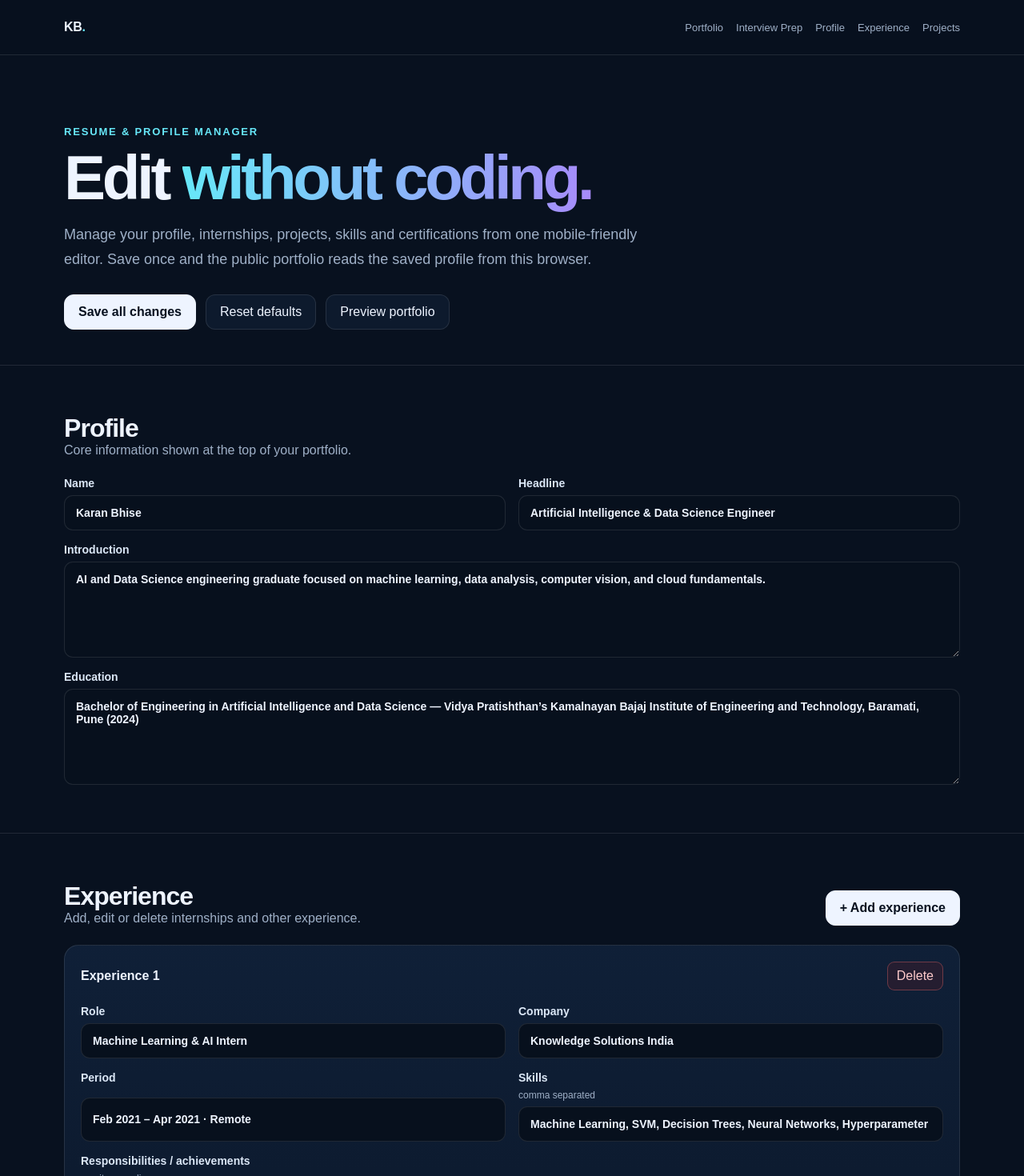
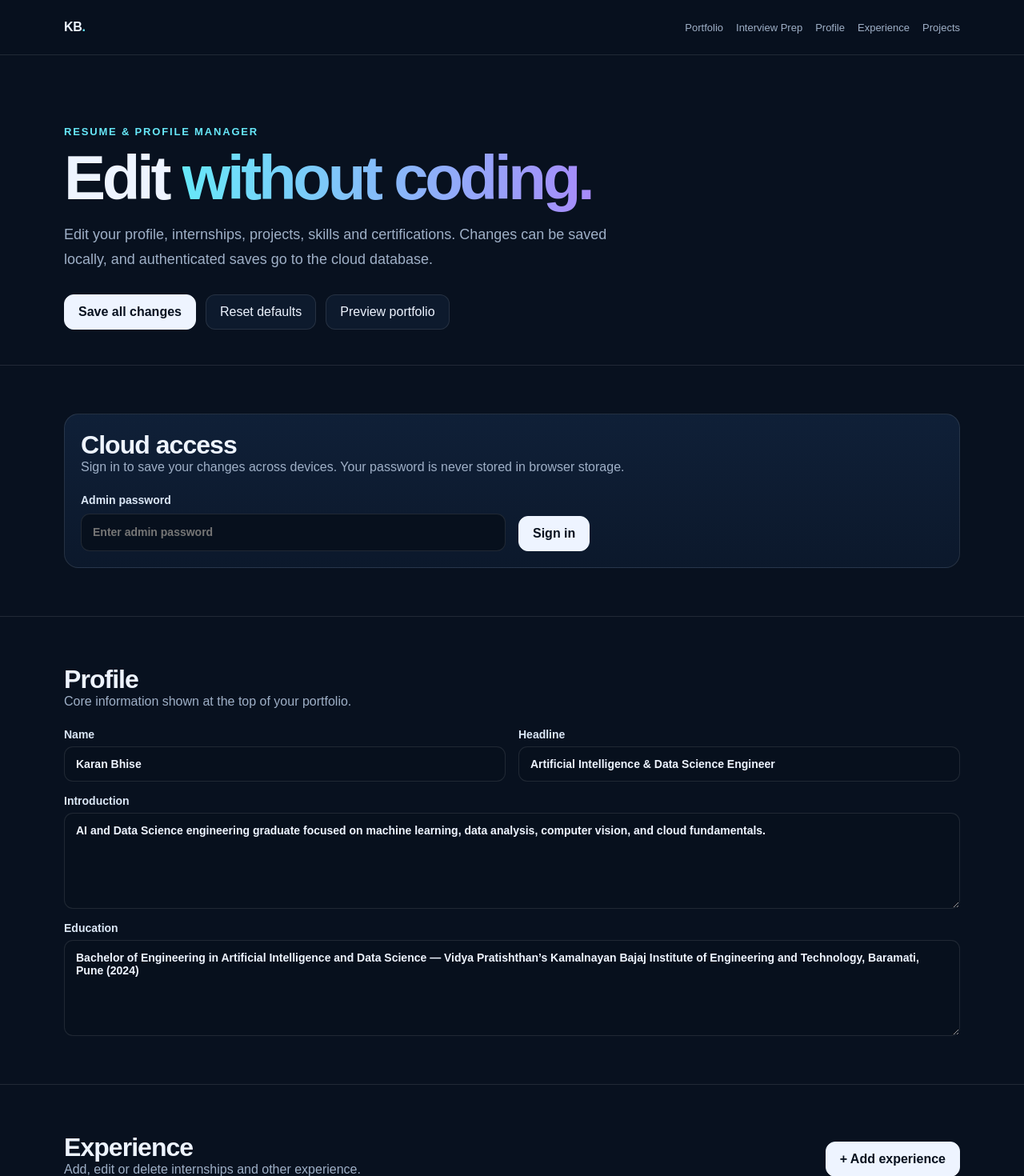
Before and after one commit to Karanaldo-07/karan-interview-prep, a Next.js app: page /admin in a window 1280 px wide. Shown: the top 1470 px of the page at 80% size. Built offline with nearby package versions, Linux system fonts and the light colour scheme; no server answers; the database is empty.

Commit message:
feat: connect profile editor to secure cloud sync

```diff
--- a/app/admin/page.tsx
+++ b/app/admin/page.tsx
@@ -9,117 +9,101 @@ type Project = Profile["projects"][number];
 
 const splitLines = (value: string) => value.split(/\n/).map((x) => x.trim()).filter(Boolean);
 const splitComma = (value: string) => value.split(",").map((x) => x.trim()).filter(Boolean);
-
-function cloneProfile(): Profile {
-  return JSON.parse(JSON.stringify(initialProfile));
-}
+function cloneProfile(): Profile { return JSON.parse(JSON.stringify(initialProfile)); }
 
 export default function AdminPage() {
   const [profile, setProfile] = useState<Profile>(cloneProfile());
+  const [password, setPassword] = useState("");
+  const [loggedIn, setLoggedIn] = useState(false);
   const [message, setMessage] = useState("");
+  const [loading, setLoading] = useState(true);
+
+  const update = <K extends keyof Profile>(key: K, value: Profile[K]) => setProfile((old) => ({ ...old, [key]: value }));
 
   useEffect(() => {
-    const saved = localStorage.getItem("karan-profile");
-    if (saved) {
-      try { setProfile(JSON.parse(saved) as Profile); } catch { setProfile(cloneProfile()); }
-    }
+    (async () => {
+      try {
+        const response = await fetch("/api/profile", { cache: "no-store" });
+        const data = await response.json();
+        if (data.profile) setProfile(data.profile as Profile);
+      } catch {}
+      const local = localStorage.getItem("karan-profile");
+      if (local) { try { setProfile(JSON.parse(local) as Profile); } catch {} }
+      setLoading(false);
+    })();
   }, []);
 
-  const update = <K extends keyof Profile>(key: K, value: Profile[K]) => {
-    setProfile((old) => ({ ...old, [key]: value }));
+  const login = async () => {
+    setMessage("Signing in…");
+    const response = await fetch("/api/auth/login", { method: "POST", headers: { "Content-Type": "application/json" }, body: JSON.stringify({ password }) });
+    const data = await response.json();
+    if (!response.ok) { setMessage(data.error || "Login failed."); return; }
+    setLoggedIn(true); setPassword(""); setMessage("Signed in. Cloud saving is enabled.");
+    const cloud = await fetch("/api/profile", { cache: "no-store" });
+    if (cloud.ok) { const value = await cloud.json(); if (value.profile) setProfile(value.profile); }
   };
 
-  const save = () => {
+  const save = async () => {
     localStorage.setItem("karan-profile", JSON.stringify(profile));
-    setMessage("Saved successfully on this device. The portfolio will use these changes immediately.");
+    if (!loggedIn) { setMessage("Saved on this device. Sign in above to save to the cloud."); return; }
+    const response = await fetch("/api/profile", { method: "PUT", headers: { "Content-Type": "application/json" }, body: JSON.stringify({ profile }) });
+    const data = await response.json();
+    setMessage(response.ok ? "Saved to the cloud and this device." : (data.error || "Cloud save failed."));
     window.scrollTo({ top: 0, behavior: "smooth" });
   };
 
-  const reset = () => {
-    const fresh = cloneProfile();
-    localStorage.removeItem("karan-profile");
-    setProfile(fresh);
-    setMessage("Reset to the original resume-based content.");
-  };
-
+  const logout = async () => { await fetch("/api/auth/logout", { method: "POST" }); setLoggedIn(false); setMessage("Signed out. Local editing remains available."); };
+  const reset = () => { const fresh = cloneProfile(); localStorage.removeItem("karan-profile"); setProfile(fresh); setMessage("Reset to the original resume-based content."); };
   const addExperience = () => update("experience", [...profile.experience, { role: "New role", company: "Company", period: "Period", bullets: ["Responsibility or achievement"], skills: ["Skill"] }]);
   const deleteExperience = (index: number) => update("experience", profile.experience.filter((_, i) => i !== index));
   const addProject = () => update("projects", [...profile.projects, { title: "New project", description: "Project description", bullets: ["What you built"], skills: ["Technology"] }]);
   const deleteProject = (index: number) => update("projects", profile.projects.filter((_, i) => i !== index));
 
-  return (
-    <main>
-      <nav className="nav"><div className="container nav-inner">
-        <a className="brand" href="/">KB<span>.</span></a>
-        <div className="nav-links"><a href="/">Portfolio</a><a href="/interview">Interview Prep</a><a href="#profile">Profile</a><a href="#experience">Experience</a><a href="#projects">Projects</a></div>
-      </div></nav>
+  if (loading) return <main><section className="hero"><div className="container"><p>Loading profile manager…</p></div></section></main>;
+
+  return <main>
+    <nav className="nav"><div className="container nav-inner"><a className="brand" href="/">KB<span>.</span></a><div className="nav-links"><a href="/">Portfolio</a><a href="/interview">Interview Prep</a><a href="#profile">Profile</a><a href="#experience">Experience</a><a href="#projects">Projects</a></div></div></nav>
 
     <section className="hero admin-hero"><div className="container">
-        <div className="eyebrow">Resume & Profile Manager</div>
-        <h1>Edit <span className="gradient">without coding.</span></h1>
-        <p>Manage your profile, internships, projects, skills and certifications from one mobile-friendly editor. Save once and the public portfolio reads the saved profile from this browser.</p>
-        <div className="actions"><button className="btn primary" onClick={save}>Save all changes</button><button className="btn" onClick={reset}>Reset defaults</button><a className="btn" href="/">Preview portfolio</a></div>
+      <div className="eyebrow">Resume & Profile Manager</div><h1>Edit <span className="gradient">without coding.</span></h1>
+      <p>Edit your profile, internships, projects, skills and certifications. Changes can be saved locally, and authenticated saves go to the cloud database.</p>
+      <div className="actions"><button className="btn primary" onClick={save}>Save all changes</button><button className="btn" onClick={reset}>Reset defaults</button><a className="btn" href="/">Preview portfolio</a>{loggedIn && <button className="btn" onClick={logout}>Sign out</button>}</div>
       {message && <p className="save-message">✓ {message}</p>}
     </div></section>
 
-      <section className="section" id="profile"><div className="container">
-        <div className="section-head"><div><h2>Profile</h2><p>Core information shown at the top of your portfolio.</p></div></div>
-        <div className="form-grid">
-          <label>Name<input value={profile.name} onChange={(e) => update("name", e.target.value)} /></label>
-          <label>Headline<input value={profile.headline} onChange={(e) => update("headline", e.target.value)} /></label>
-          <label className="wide">Introduction<textarea value={profile.intro} onChange={(e) => update("intro", e.target.value)} /></label>
-          <label className="wide">Education<textarea value={profile.education} onChange={(e) => update("education", e.target.value)} /></label>
-        </div>
-      </div></section>
+    {!loggedIn && <section className="section"><div className="container"><div className="editor-card"><div className="section-head"><div><h2>Cloud access</h2><p>Sign in to save your changes across devices. Your password is never stored in browser storage.</p></div></div><div className="form-grid"><label>Admin password<input type="password" value={password} onChange={(e) => setPassword(e.target.value)} onKeyDown={(e) => e.key === "Enter" && login()} placeholder="Enter admin password" /></label><div className="actions"><button className="btn primary" onClick={login}>Sign in</button></div></div></div></div></section>}
 
-      <section className="section" id="experience"><div className="container">
-        <div className="section-head"><div><h2>Experience</h2><p>Add, edit or delete internships and other experience.</p></div><button className="btn primary" onClick={addExperience}>+ Add experience</button></div>
-        <div className="editor-list">
-          {profile.experience.map((item: Experience, index) => <article className="editor-card" key={index}>
-            <div className="editor-card-head"><strong>Experience {index + 1}</strong><button className="danger" onClick={() => deleteExperience(index)}>Delete</button></div>
-            <div className="form-grid">
+    <section className="section" id="profile"><div className="container"><div className="section-head"><div><h2>Profile</h2><p>Core information shown at the top of your portfolio.</p></div></div><div className="form-grid">
+      <label>Name<input value={profile.name} onChange={(e) => update("name", e.target.value)} /></label><label>Headline<input value={profile.headline} onChange={(e) => update("headline", e.target.value)} /></label>
+      <label className="wide">Introduction<textarea value={profile.intro} onChange={(e) => update("intro", e.target.value)} /></label><label className="wide">Education<textarea value={profile.education} onChange={(e) => update("education", e.target.value)} /></label>
+    </div></div></section>
+
+    <section className="section" id="experience"><div className="container"><div className="section-head"><div><h2>Experience</h2><p>Add, edit or delete internships and other experience.</p></div><button className="btn primary" onClick={addExperience}>+ Add experience</button></div><div className="editor-list">
+      {profile.experience.map((item: Experience, index) => <article className="editor-card" key={index}><div className="editor-card-head"><strong>Experience {index + 1}</strong><button className="danger" onClick={() => deleteExperience(index)}>Delete</button></div><div className="form-grid">
         <label>Role<input value={item.role} onChange={(e) => { const next = [...profile.experience]; next[index] = { ...item, role: e.target.value }; update("experience", next); }} /></label>
         <label>Company<input value={item.company} onChange={(e) => { const next = [...profile.experience]; next[index] = { ...item, company: e.target.value }; update("experience", next); }} /></label>
         <label>Period<input value={item.period} onChange={(e) => { const next = [...profile.experience]; next[index] = { ...item, period: e.target.value }; update("experience", next); }} /></label>
         <label>Skills <span className="hint">comma separated</span><input value={item.skills.join(", ")} onChange={(e) => { const next = [...profile.experience]; next[index] = { ...item, skills: splitComma(e.target.value) }; update("experience", next); }} /></label>
         <label className="wide">Responsibilities / achievements <span className="hint">one item per line</span><textarea value={item.bullets.join("\n")} onChange={(e) => { const next = [...profile.experience]; next[index] = { ...item, bullets: splitLines(e.target.value) }; update("experience", next); }} /></label>
-            </div>
-          </article>)}
-        </div>
-      </div></section>
+      </div></article>)}
+    </div></div></section>
 
-      <section className="section" id="projects"><div className="container">
-        <div className="section-head"><div><h2>Projects</h2><p>Keep your portfolio and interview project stories up to date.</p></div><button className="btn primary" onClick={addProject}>+ Add project</button></div>
-        <div className="editor-list">
-          {profile.projects.map((item: Project, index) => <article className="editor-card" key={index}>
-            <div className="editor-card-head"><strong>Project {index + 1}</strong><button className="danger" onClick={() => deleteProject(index)}>Delete</button></div>
-            <div className="form-grid">
+    <section className="section" id="projects"><div className="container"><div className="section-head"><div><h2>Projects</h2><p>Keep your portfolio and interview project stories up to date.</p></div><button className="btn primary" onClick={addProject}>+ Add project</button></div><div className="editor-list">
+      {profile.projects.map((item: Project, index) => <article className="editor-card" key={index}><div className="editor-card-head"><strong>Project {index + 1}</strong><button className="danger" onClick={() => deleteProject(index)}>Delete</button></div><div className="form-grid">
         <label className="wide">Title<input value={item.title} onChange={(e) => { const next = [...profile.projects]; next[index] = { ...item, title: e.target.value }; update("projects", next); }} /></label>
         <label className="wide">Description<textarea value={item.description} onChange={(e) => { const next = [...profile.projects]; next[index] = { ...item, description: e.target.value }; update("projects", next); }} /></label>
         <label className="wide">Project points <span className="hint">one item per line</span><textarea value={item.bullets.join("\n")} onChange={(e) => { const next = [...profile.projects]; next[index] = { ...item, bullets: splitLines(e.target.value) }; update("projects", next); }} /></label>
         <label className="wide">Technologies <span className="hint">comma separated</span><input value={item.skills.join(", ")} onChange={(e) => { const next = [...profile.projects]; next[index] = { ...item, skills: splitComma(e.target.value) }; update("projects", next); }} /></label>
-            </div>
-          </article>)}
-        </div>
-      </div></section>
+      </div></article>)}
+    </div></div></section>
 
-      <section className="section"><div className="container">
-        <div className="section-head"><div><h2>Skills</h2><p>Edit each skill group. Separate skills with commas.</p></div></div>
-        <div className="form-grid">
+    <section className="section"><div className="container"><div className="section-head"><div><h2>Skills</h2><p>Edit each skill group. Separate skills with commas.</p></div></div><div className="form-grid">
       {Object.entries(profile.skills).map(([group, skills]) => <label key={group}>{group}<input value={skills.join(", ")} onChange={(e) => update("skills", { ...profile.skills, [group]: splitComma(e.target.value) })} /></label>)}
-        </div>
-      </div></section>
+    </div></div></section>
 
-      <section className="section"><div className="container">
-        <div className="section-head"><div><h2>Certifications & publication</h2><p>One certification or achievement per line.</p></div></div>
-        <div className="form-grid">
-          <label className="wide">Certifications<textarea value={profile.certifications.join("\n")} onChange={(e) => update("certifications", splitLines(e.target.value))} /></label>
-          <label className="wide">Research publication<textarea value={profile.publication} onChange={(e) => update("publication", e.target.value)} /></label>
-        </div>
-        <div className="actions"><button className="btn primary" onClick={save}>Save all changes</button><button className="btn" onClick={reset}>Reset defaults</button></div>
-      </div></section>
-
-      <footer className="footer"><div className="container">Resume & Profile Manager · Browser storage is used in this stage.</div></footer>
-    </main>
-  );
+    <section className="section"><div className="container"><div className="section-head"><div><h2>Certifications & publication</h2><p>One certification or achievement per line.</p></div></div><div className="form-grid">
+      <label className="wide">Certifications<textarea value={profile.certifications.join("\n")} onChange={(e) => update("certifications", splitLines(e.target.value))} /></label><label className="wide">Research publication<textarea value={profile.publication} onChange={(e) => update("publication", e.target.value)} /></label>
+    </div><div className="actions"><button className="btn primary" onClick={save}>Save all changes</button></div></div></section>
+    <footer className="footer"><div className="container">Resume & Profile Manager · Cloud sync is available after secure sign-in.</div></footer>
+  </main>;
 }
```
Lines whose indentation alone changed are shown as unchanged.
